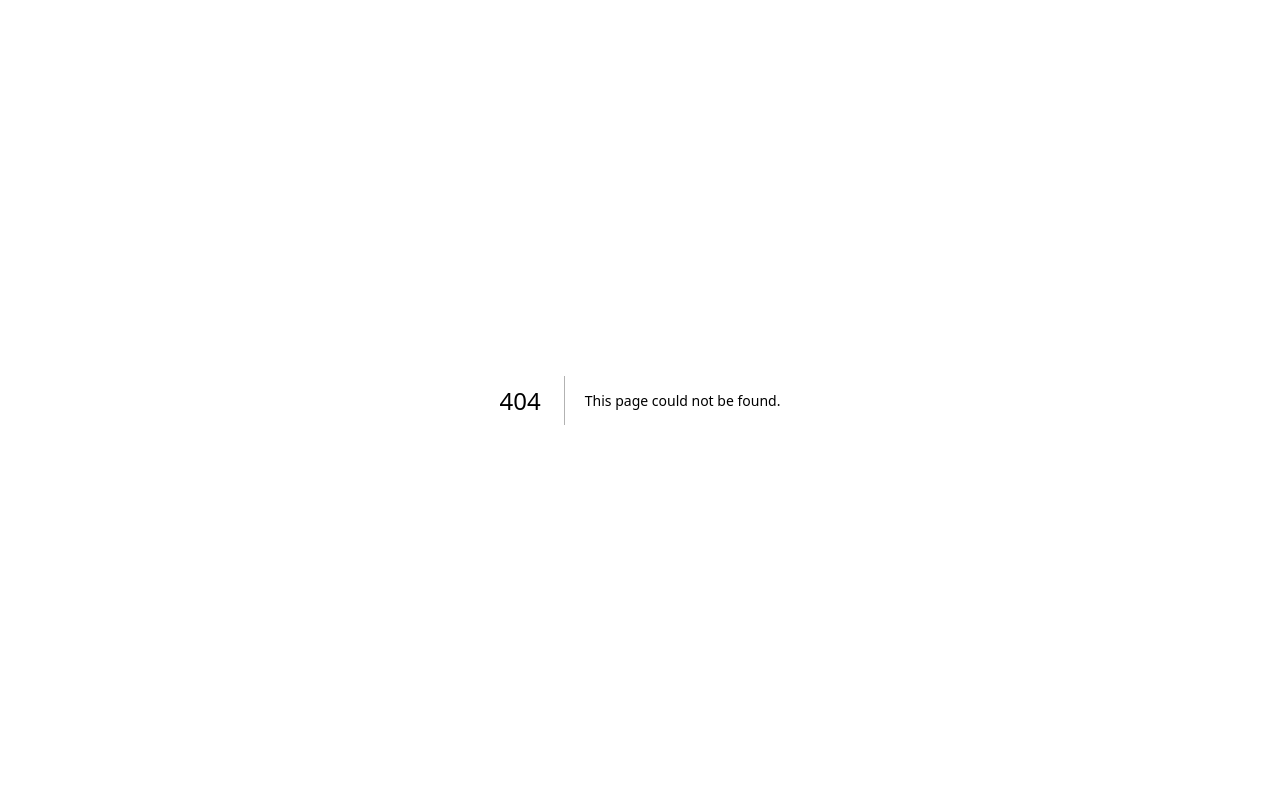
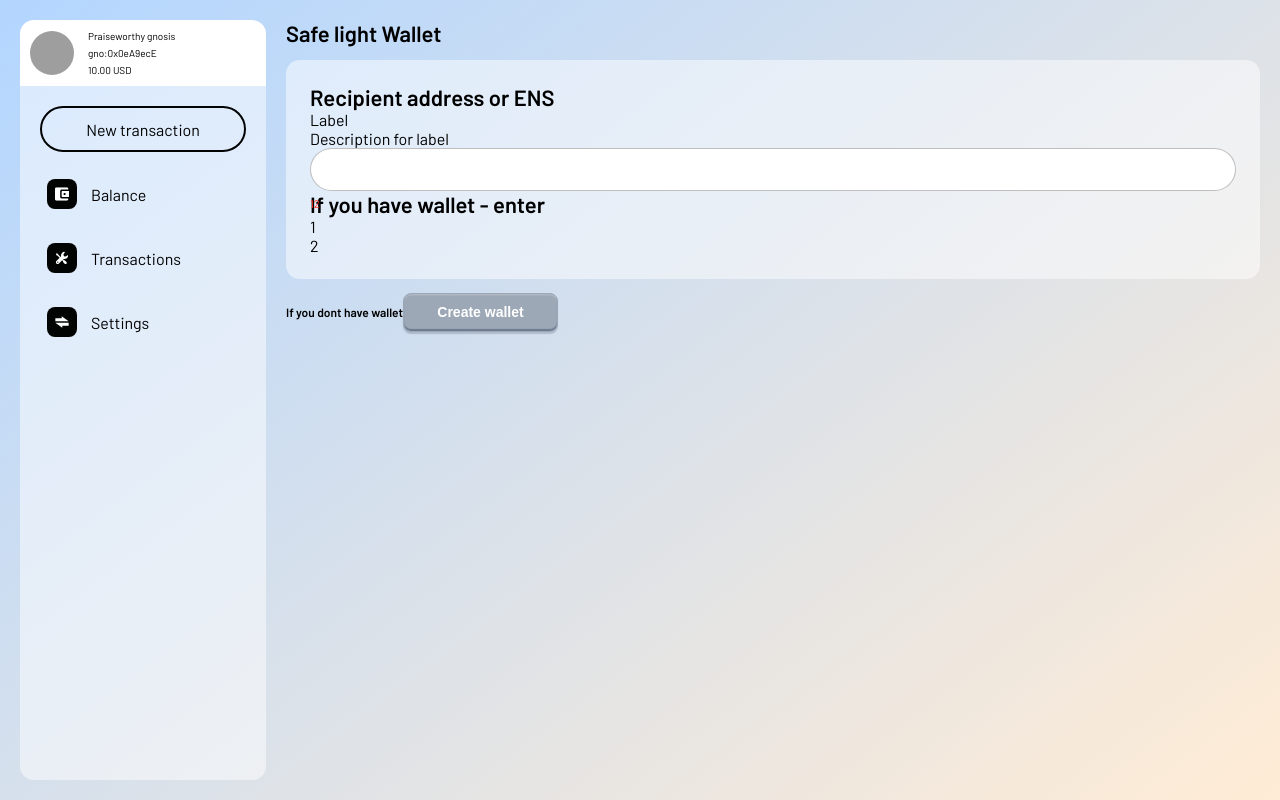
Before and after one commit to 1kx-network/safe-ui-lite, a Next.js app: page /safe-wallet in a window 1280 px wide. Before the commit this address had no page. Built offline with nearby package versions, Linux system fonts and the light colour scheme; grey boxes are pictures that could not be loaded; what @web3modal/ethers would draw is missing.

Commit message:
start create safe light wallet

```diff
--- /dev/null
+++ b/src/app/safe-wallet/page-styles.tsx
@@ -0,0 +1,20 @@
+import { styled } from '@mui/system';
+
+export const Wrapper = styled('div')`
+  display: flex;
+  flex-direction: column;
+  width: 100%;
+`;
+
+export const styleWalletPaper = {
+  height: 'fit-content',
+  margin: '14px 0',
+};
+
+export const GridButtonStyled = styled('div')(
+  ({ theme }) => `
+  display: flex;
+  gap: ${theme.spacing(2.5)}
+
+`
+);
--- /dev/null
+++ b/src/app/safe-wallet/page.tsx
@@ -0,0 +1,48 @@
+'use client';
+import { Box } from '@mui/system';
+import { WalletButton, WalletInput, WalletLayout, WalletPaper, WalletTypography } from '@/ui-kit';
+import { styleWalletPaper, Wrapper, GridButtonStyled } from './page-styles';
+
+export default function SafeWallet() {
+  return (
+    <WalletLayout>
+      <Wrapper>
+        <WalletTypography fontSize={22} fontWeight={600}>
+          Safe light Wallet
+        </WalletTypography>
+        <WalletPaper style={styleWalletPaper}>
+          <WalletTypography fontSize={22} fontWeight={600}>
+            Recipient address or ENS
+          </WalletTypography>
+          <Box display={'flex'} flexDirection={'column'}>
+            <Box display={'flex'} flexDirection={'column'}>
+              <WalletTypography>Label</WalletTypography>
+              <WalletTypography>Description for label</WalletTypography>
+            </Box>
+            <Box>
+              <WalletInput error errorValue="12" />
+              {/* <GridButtonStyled>
+                <WalletButton onClick={() => {}}>Use MetaMask RPC</WalletButton>
+                <WalletButton onClick={() => {}}>Add RPC</WalletButton>
+              </GridButtonStyled> */}
+            </Box>
+          </Box>
+
+          <WalletTypography fontSize={22} fontWeight={600}>
+            If you have wallet - enter
+          </WalletTypography>
+
+          <Box>1</Box>
+          <Box>2</Box>
+        </WalletPaper>
+
+        <Box flexDirection={'column'}>
+          <WalletTypography fontSize={12} fontWeight={600}>
+            If you dont have wallet
+          </WalletTypography>
+          <WalletButton onClick={() => {}}>Create wallet</WalletButton>
+        </Box>
+      </Wrapper>
+    </WalletLayout>
+  );
+}
--- a/src/components/sidebar/sidebar.styles.tsx
+++ b/src/components/sidebar/sidebar.styles.tsx
@@ -4,8 +4,8 @@ import { styled } from '@mui/system';
 
 export const WrapperStyled = styled('div')(
   ({ theme }) => `
-  width: 246px;
-  min-width: 178px;
+  // width: 246px;
+  min-width: 246px;
   margin-right: ${theme.spacing(5)};
   overflow: hidden;
   height: 100%;
--- a/src/ui-kit/wallet-paper/wallet-paper.styles.ts
+++ b/src/ui-kit/wallet-paper/wallet-paper.styles.ts
@@ -1,10 +1,10 @@
 import { styled } from '@mui/system';
 
 export const PaperStyled = styled('div')(
-  () => `
+  ({ theme }) => `
     background: rgba(255, 255, 255, 0.5);
     border-radius: 14px;
-    padding: 20px;
+    padding: ${theme.spacing(6)};
     width: 100%;
     height: 100%;
 `
```
